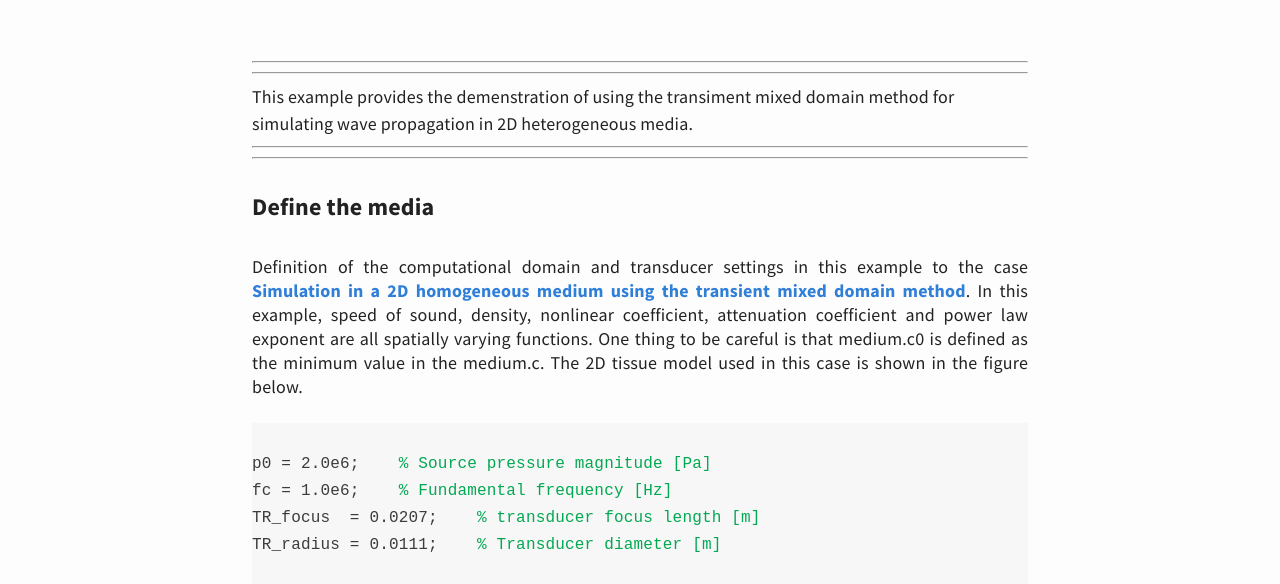
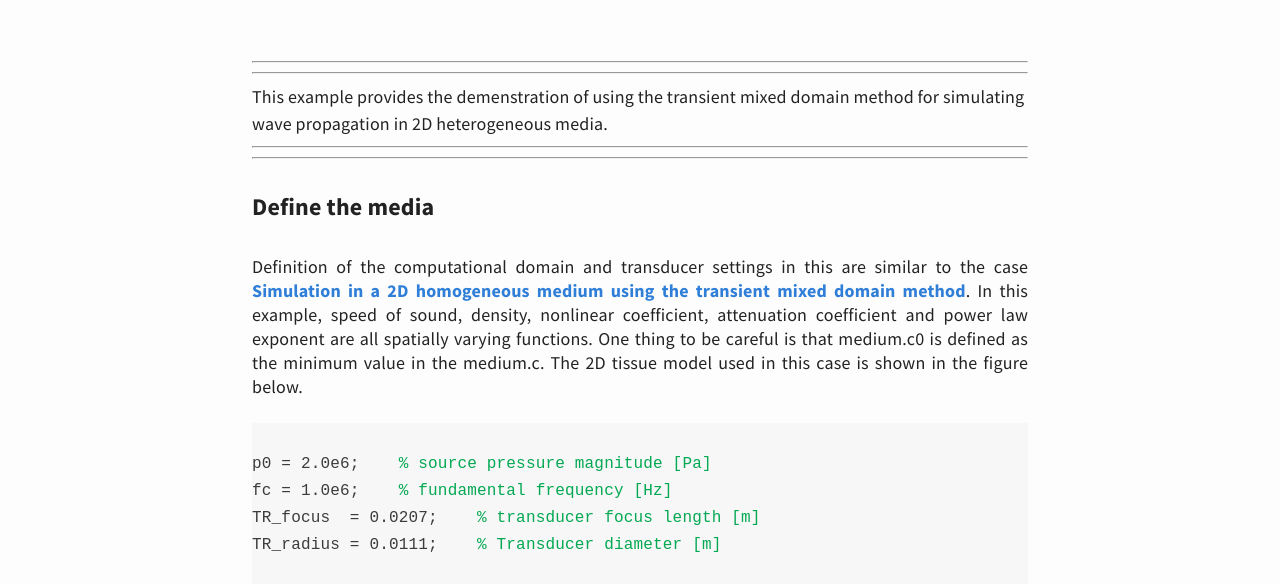
Before and after one commit to m-SOUND/mSOUND, a Jekyll site: the page built from _posts/2019-02-18-TMDM_2D_heterogeneous.html, in a window 1280 px wide. Shown: the part 298-882 px from the top of the page. Built offline with Jekyll 4.4.1, drawn with Linux system fonts in a browser that asks for light colours.

Commit message:
Update 2019-02-18-TMDM_2D_heterogeneous.html

```diff
--- a/_posts/2019-02-18-TMDM_2D_heterogeneous.html
+++ b/_posts/2019-02-18-TMDM_2D_heterogeneous.html
@@ -5,7 +5,7 @@ title: Simulation in the 2D heterogeneous media using the transient mixed domain
 <br>
 <hr>
 <hr>
-This example provides the demenstration of using the transiment mixed domain method for simulating wave propagation
+This example provides the demenstration of using the transient mixed domain method for simulating wave propagation
 in 2D heterogeneous media.
 <hr>
 <hr>
@@ -15,7 +15,7 @@ in 2D heterogeneous media.
 <h6>Define the media</h6>
 <p>
 <br>
-Definition of the computational domain and transducer settings in this example to the case
+Definition of the computational domain and transducer settings in this are similar to the case
 <a href="https://m-sound.github.io/mSOUND/TMDM_2D_homogeneous">Simulation in a
 2D homogeneous medium using the transient mixed domain method</a>.
 In this example, speed of sound, density, nonlinear coefficient, attenuation coefficient and power law exponent are
@@ -23,8 +23,8 @@ all spatially varying functions. One thing to be careful is that medium.c0 is de
 The 2D tissue model used in this case is shown in the figure below.
  <pre>
  <code>
-p0 = 2.0e6;   <font color="#03a852"> % Source pressure magnitude [Pa]</font>
-fc = 1.0e6;   <font color="#03a852"> % Fundamental frequency [Hz]</font>
+p0 = 2.0e6;   <font color="#03a852"> % source pressure magnitude [Pa]</font>
+fc = 1.0e6;   <font color="#03a852"> % fundamental frequency [Hz]</font>
 TR_focus  = 0.0207;   <font color="#03a852"> % transducer focus length [m]</font>
 TR_radius = 0.0111;   <font color="#03a852"> % Transducer diameter [m]</font>
 
```
